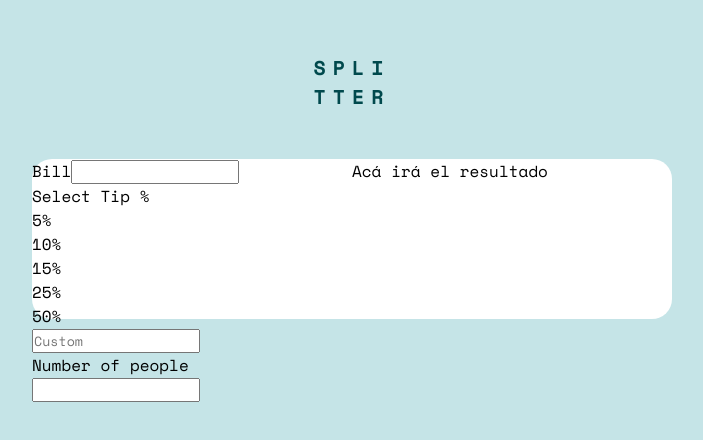
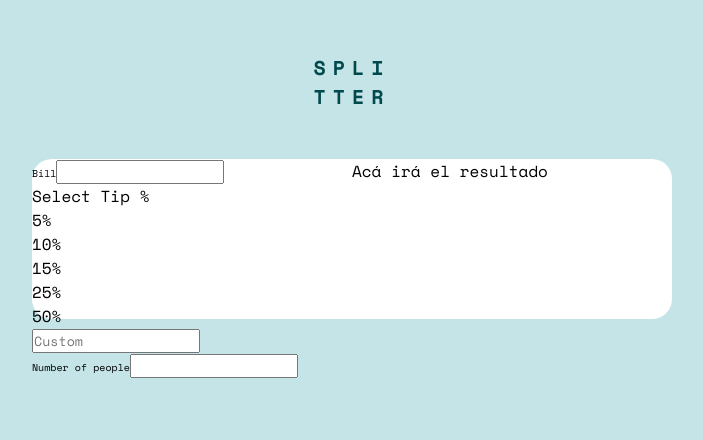
Before and after one commit to ripterdust/TipCalculator, a React (Create React App) app: page / in a window 1280 px wide. Shown: the part 214-654 px from the top of the page, without its empty margins (288-991 px from the left). Built offline with nearby package versions, Linux system fonts and the light colour scheme.

Commit message:
Arregladas las clases

```diff
--- a/src/components/Calculator.js
+++ b/src/components/Calculator.js
@@ -22,12 +22,12 @@ export const Calculator = () => {
                     <input type="text" placeholder='Custom' />
                 </div>
             </div>
-            <div className="people">
+            <div className="inputs people">
                 <span>Number of people</span>
                 <input type="text" />
             </div>
         </div>
-        <div className=" inputs results">
+        <div className="results">
             Acá irá el resultado
         </div>
     </div>
--- a/src/styles/parials/calculator.scss
+++ b/src/styles/parials/calculator.scss
@@ -24,5 +24,12 @@
         display: grid;
         grid-template-columns: 50% 50%;
 
+        .options{
+            .inputs{
+                span{
+                    font-size: 10px;
+                }
+            }
+        }
     }
 }
```
